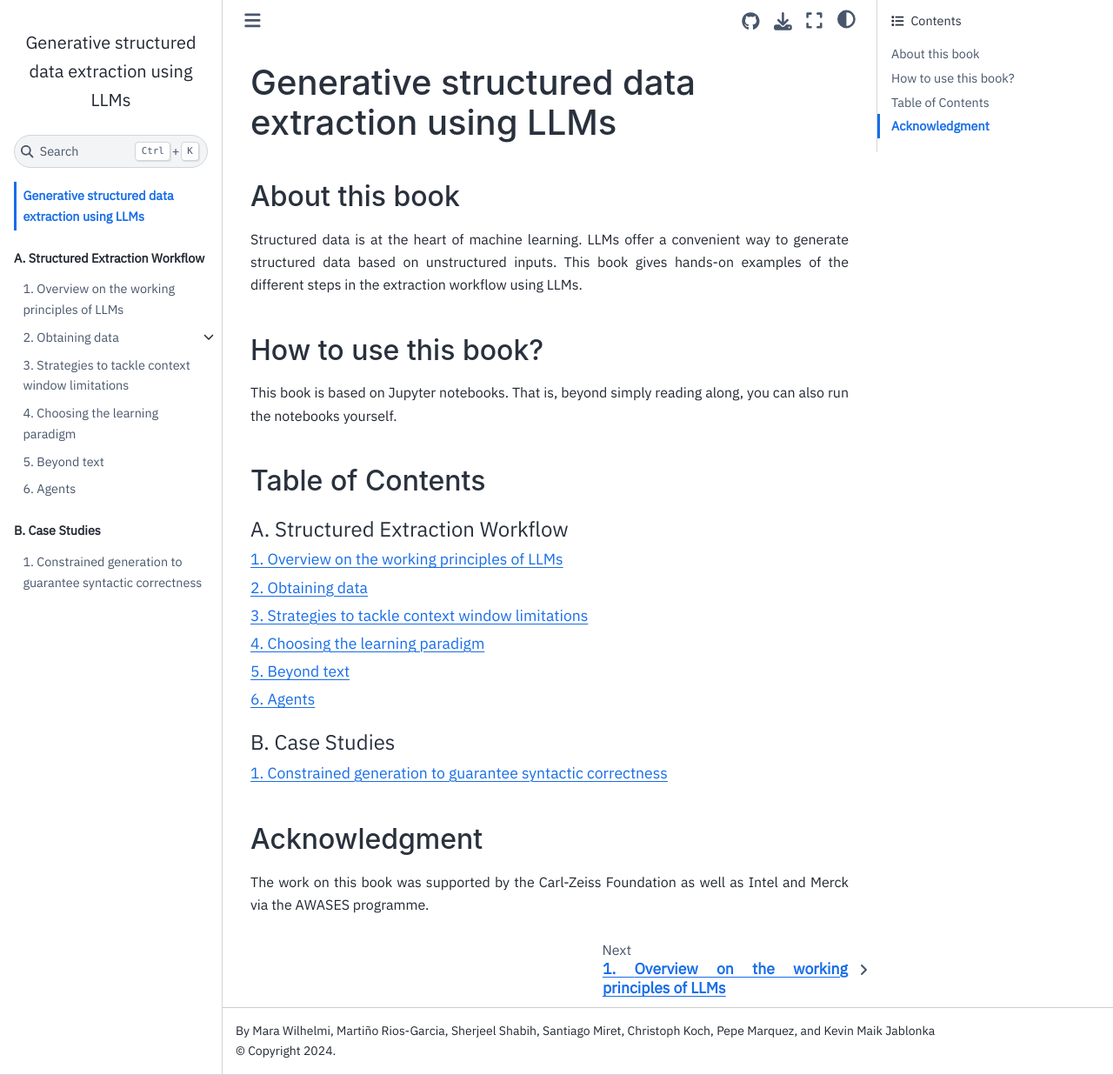
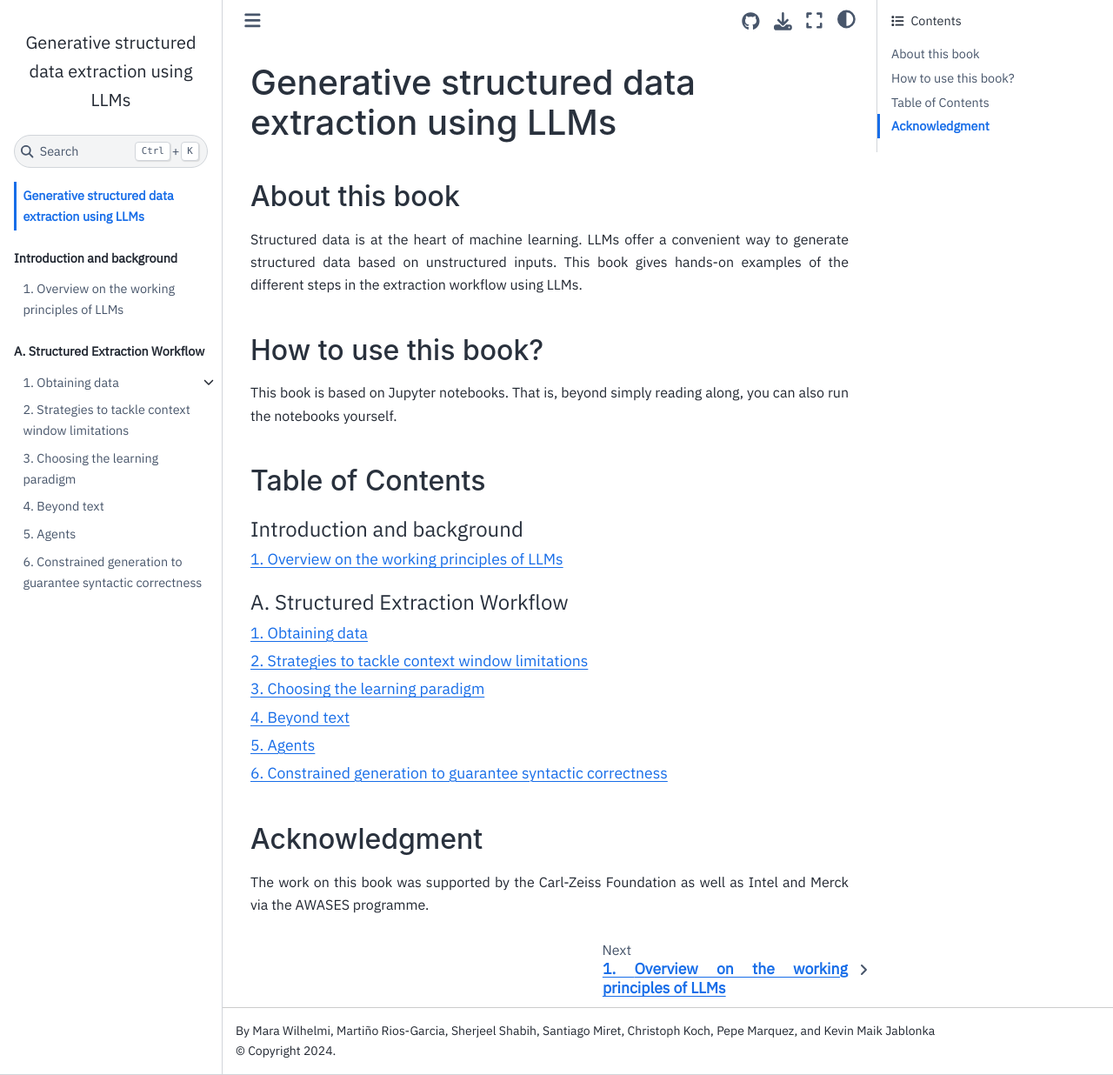
Before and after one commit to lamalab-org/matextract-book, a Jupyter Book: the page built from index.md, in a window 1280 px wide and 1236 px high. Shown: the whole window at 87% size. Built offline with Jupyter Book 1.0.4 settings and Sphinx 7.4.7 and the Sphinx Book theme 1.1.4, drawn with Linux system fonts in a browser that asks for light colours; pages that are not in the unit, such as notebooks, are missing from menus.

```diff
--- a/_toc.yml
+++ b/_toc.yml
@@ -1,10 +1,13 @@
 format: jb-book
 root: index
 parts:
+- caption: Introduction and background
+  numbered: true
+  chapters:
+    - file: content/background/resources_LLMs.md
 - caption: A. Structured Extraction Workflow
   numbered: true
   chapters:
-    - file: content/background/resources_LLMs.md
     - file: content/obtaining_data/index.md
       sections:
         - file: content/obtaining_data/crossref_search.ipynb
@@ -18,8 +21,8 @@ parts:
     - file: content/finetune/choosing_paradigm.ipynb
     - file: content/beyond_text/beyond_images.ipynb
     - file: content/agents/agent.ipynb
+    - file: content/constrained_decoding/index.ipynb
 - caption: B. Case Studies
   numbered: true
   chapters:
     - file: content/perovskite/constrained_formulas.ipynb
-    - file: content/constrained_decoding/index.ipynb
```
Also changed, not shown: content/constrained_decoding/diagram.svg, content/constrained_decoding/index.ipynb.
